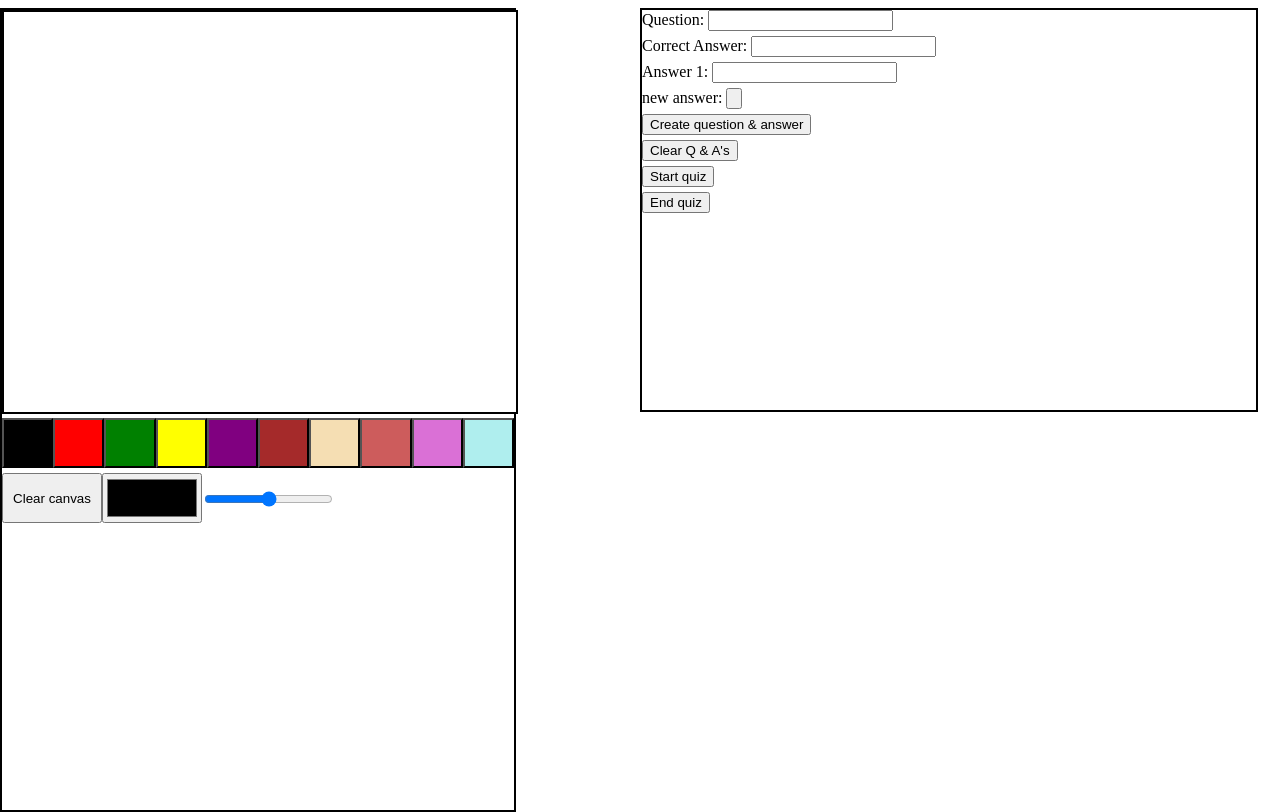
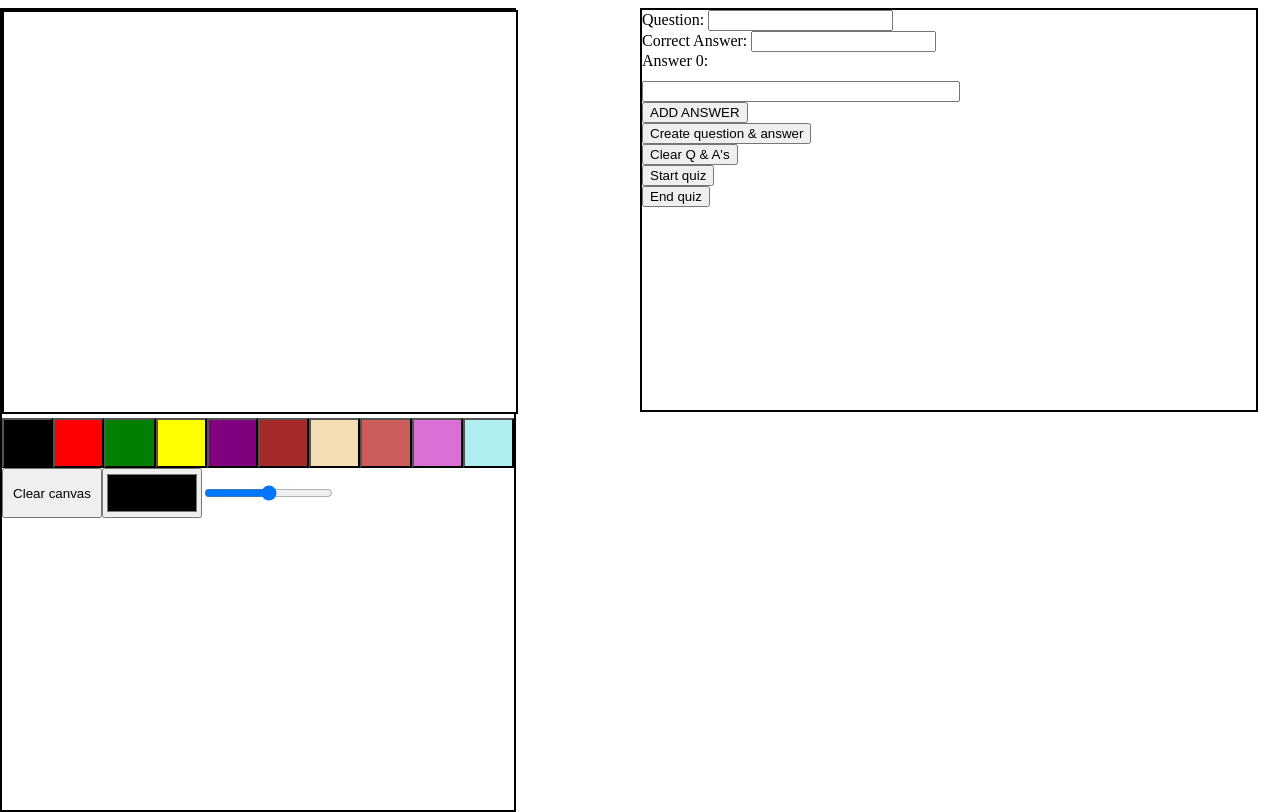
Before and after one commit to mperssonn/P2_Whiteboard_project, a plain HTML site: page index.html in a window 1280 px wide. Drawn offline with Linux system fonts and the light colour scheme.

Commit message:
add_answer

```diff
--- a/index.html
+++ b/index.html
@@ -27,11 +27,10 @@
                 <label for="correct_answer">Correct Answer:</label>
                 <input type="text" id="correct_answer"><br>
 
-                <label for="answer1">Answer 1:</label>
-                <input type="text" id="answer1"><br>
+                <label for="answer0">Answer 0:</label>
+                <input type="text" class="answer_text_class" id="answer0">
 
-                <label for="new_answer1">new answer:</label>
-                <input type="button" id="new_answer" onclick="create_new_answer_box()"><br>
+                <input type="button" id="create_new_answer" value="ADD ANSWER" onclick="create_new_answer_box()"><br>
 
                 <button id="make_another_question">Create question & answer</button> <br>
                 <button onclick="clearQAs()">Clear Q & A's</button><br>
--- a/scripts/quiz.js
+++ b/scripts/quiz.js
@@ -6,19 +6,35 @@ function user(name, is_student) {
 };
 */
 function create_new_answer_box(){
-    let answer_label = document.createElement("label");
-    let answer_text = document.createElement("input");
+    let id = document.getElementById("create_new_answer");
+    id = id.previousElementSibling.id;
+    console.log(id);
+    id = parseInt(id[6]);
+    console.log(id);
+    if(id < 5){
+        let answer_label = document.createElement("label");
+        let answer_text = document.createElement("input");
 
-    answer_label.innerHTML = "Answer 2";
-    answer_label.
-    answer_label.setAttribute("for", "new_answer"+id);
+        id++;
 
+        answer_label.innerHTML = "Answer "+ id;
+        answer_label.id = "answer"+id;
+        answer_label.class="answer_label_class";
+        answer_label.setAttribute("for", "answer"+id);
 
-    let button = document.getElementById("make_another_question");
+        answer_text.type="text";
+        answer_text.id = "answer"+id;
+        answer_text.classList.add("answer_text_class");
 
-    button.parentNode.insertBefore(answer_label, button);
-    button.parentNode.insertBefore(answer_text, button);
-    button.parentNode.insertBefore(line_break, button);
+        let button = document.getElementById("create_new_answer");
+
+        button.parentNode.insertBefore(answer_label, button);
+        button.parentNode.insertBefore(answer_text, button);
+    } else {
+        alert("Max 5     answers");
+        console.log("FAIL");
+    }
+
 
 
 }
--- a/styles/styles.css
+++ b/styles/styles.css
@@ -16,15 +16,11 @@ body{
     left: 50%;
 }
 
-#quiz_txt_area {
-    width: 5%;
-    height: 5%;
+
+.answer_text_class{
+    width: 85%;
+    margin-top: 3%;
 }
-
-label, input, button {
-    margin-bottom: 5px; /* Add margin below labels, inputs, and buttons */
-}
-
 
 .paint{
     position: absolute;
```
